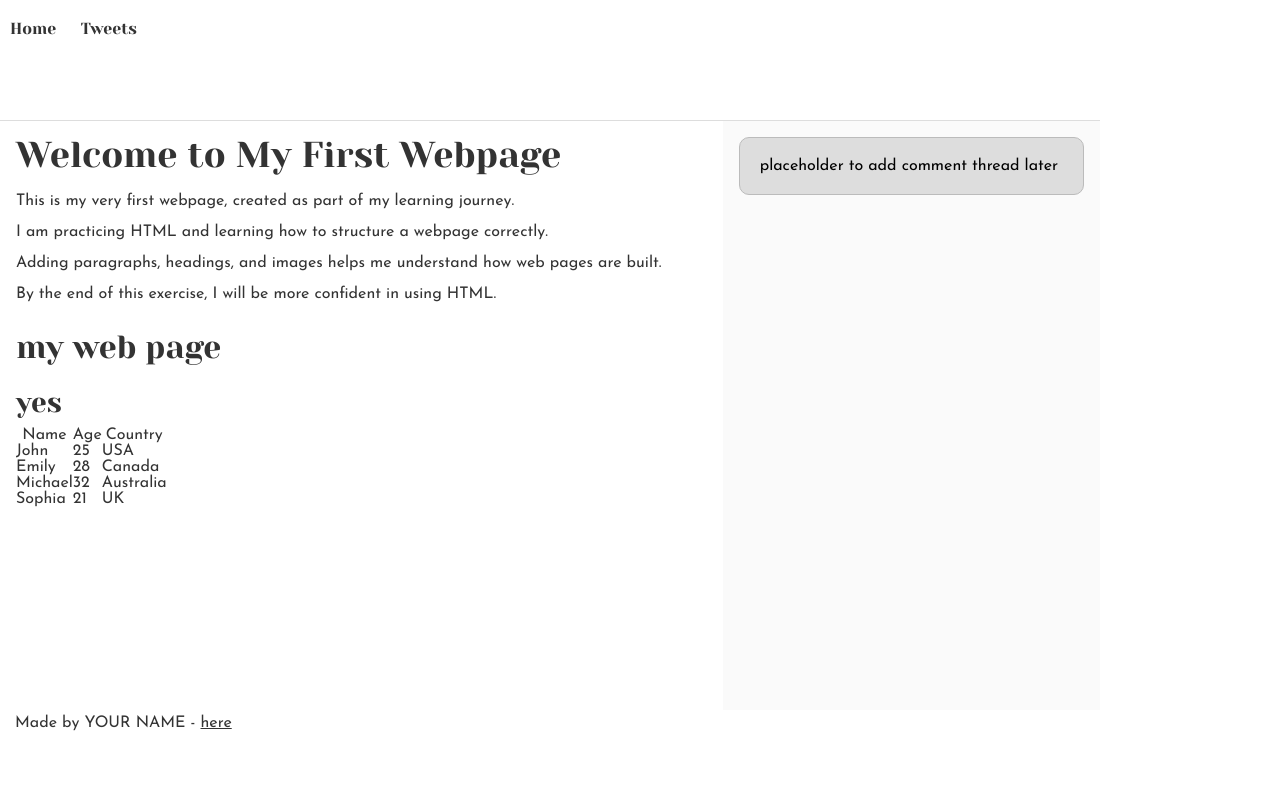
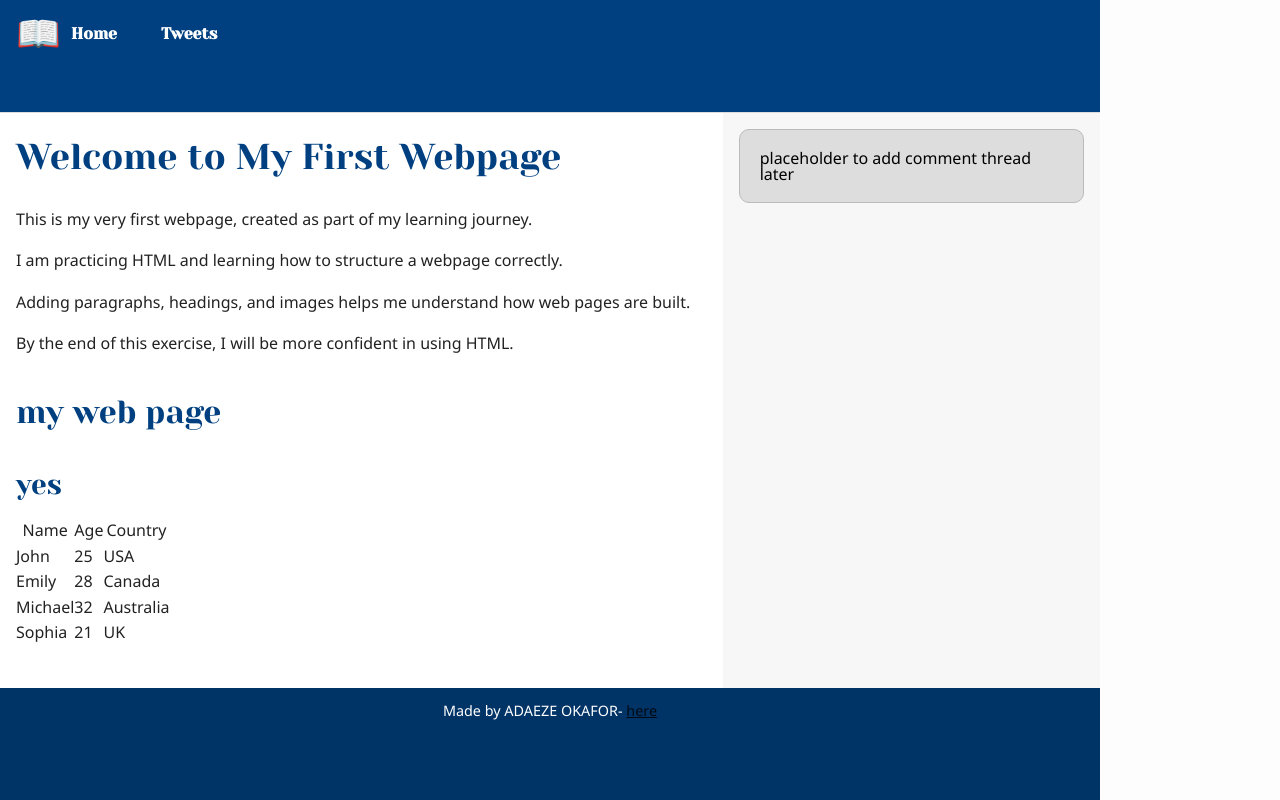
Before and after one commit to princessgeorge/alx_html_css, a plain HTML site: page css_basic/index.html in a window 1280 px wide. Drawn offline with Linux system fonts and the light colour scheme.

Commit message:
Add custom styling and logo to styles.css

```diff
--- a/css_basic/index.html
+++ b/css_basic/index.html
@@ -10,6 +10,7 @@
 <body class="works_on_smartphone">
   <header>
     <ul>
+        <li class="logo">&#128214;</li> <!-- book logo -->
       <li><a href="index.html">Home</a></li>
       <li><a href="tweets.html">Tweets</a></li>
     </ul>
@@ -66,7 +67,7 @@
   </main>
 
   <footer>
-    <p>Made by YOUR NAME - <a href="https://your-link.com" target="_blank">here</a></p>
+    <p>Made by ADAEZE OKAFOR- <a href="https://github.com/princessgeorge" target="_blank">here</a></p>
   </footer>
 </body>
 </html>
--- a/css_basic/styles.css
+++ b/css_basic/styles.css
@@ -5,6 +5,7 @@ body {
     flex-direction: column;
 height: 100vh; /*full viewport height*/
 margin: 0;
+
 }
 
 /* Step 3: main as row flex container */
@@ -33,3 +34,88 @@ header, footer {
   padding: 1rem;
   text-align: center;
 }*/
+
+
+/* === Base colors and fonts === */
+body {
+  font-family: "Segoe UI", Arial, sans-serif;
+  color: #333;
+  background-color: #fdfdfd;
+  margin: 0;
+}
+
+/* === Header & navigation === */
+header {
+  background-color: #004080;
+  color: white;
+  padding: 1rem;
+}
+
+header ul {
+  list-style: none;
+  margin: 0;
+  padding: 0;
+  display: flex; /* already allowed */
+  align-items: center;
+}
+
+header li {
+  margin-right: 1.5rem;
+}
+
+header a {
+  text-decoration: none;
+  color: white;
+  font-weight: bold;
+}
+
+header a:hover {
+  text-decoration: underline;
+}
+
+/* Logo (unicode char) */
+.logo {
+  font-size: 1.8rem;
+  margin-right: 2rem;
+}
+
+/* === Footer === */
+footer {
+  background-color: #003366;
+  color: white;
+  padding: 1rem;
+  font-size: 0.9rem;
+  text-align: center;
+}
+
+/* === Article (customizable area) === */
+article {
+  background: #fff;
+  padding: 1rem;
+  line-height: 1.6;
+  color: #222;
+}
+
+article h1,
+article h2,
+article h3 {
+  color: #004080;
+}
+
+article p {
+  margin-bottom: 1rem;
+}
+
+article blockquote {
+  border-left: 4px solid #004080;
+  padding-left: 1rem;
+  font-style: italic;
+  color: #555;
+}
+
+/* === Aside (optional style only, no layout changes) === */
+aside {
+  background: #f7f7f7;
+  padding: 1rem;
+  color: #444;
+}
```
